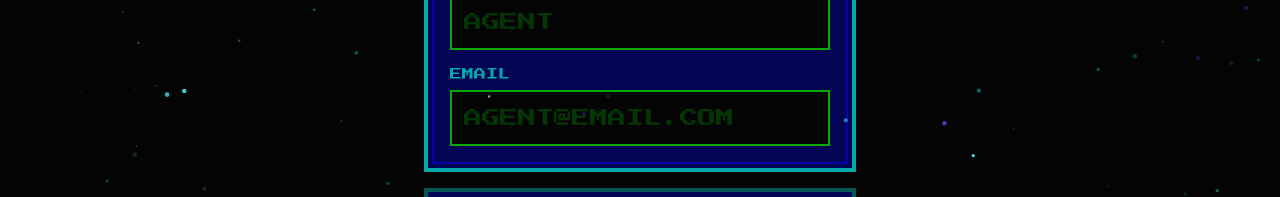
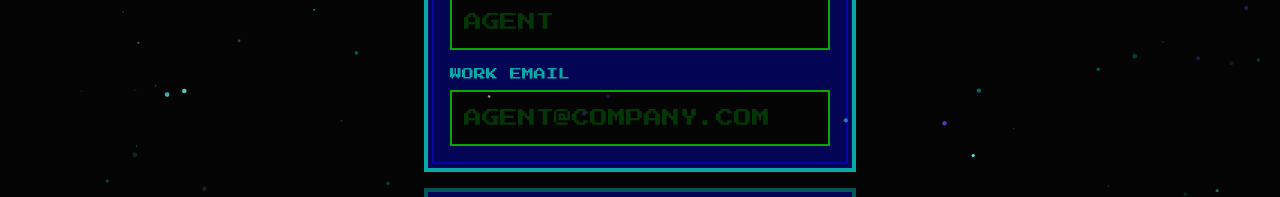
Before and after one commit to webrix-ai/agent-zero, a Next.js app: page / in a window 1280 px wide. Shown: the part 384-581 px from the top of the page. Built offline with nearby package versions, Linux system fonts and the light colour scheme.

Commit message:
Update SplashScreen component to clarify email input. Changed label from "EMAIL" to "WORK EMAIL" and updated placeholder text from "AGENT@EMAIL.COM" to "AGENT@COMPANY.COM" for improved user guidance.

```diff
--- a/src/components/SplashScreen.tsx
+++ b/src/components/SplashScreen.tsx
@@ -162,13 +162,13 @@ export function SplashScreen({ onStart, isLoading, soundOn, onToggleSound }: Spl
             </div>
             <div>
               <label className="block text-keen-cyan font-pixel text-[8px] sm:text-xs mb-1 sm:mb-2">
-                EMAIL
+                WORK EMAIL
               </label>
               <input
                 type="email"
                 value={email}
                 onChange={(e) => { setEmail(e.target.value.toUpperCase()); setError(''); }}
-                placeholder="AGENT@EMAIL.COM"
+                placeholder="AGENT@COMPANY.COM"
                 className="w-full bg-keen-black border-2 border-keen-green text-keen-green font-pixel text-base sm:text-lg p-2 sm:p-3 focus:outline-none focus:border-keen-yellow placeholder-keen-green/30"
                 disabled={isLoading}
                 autoComplete="email"
```
